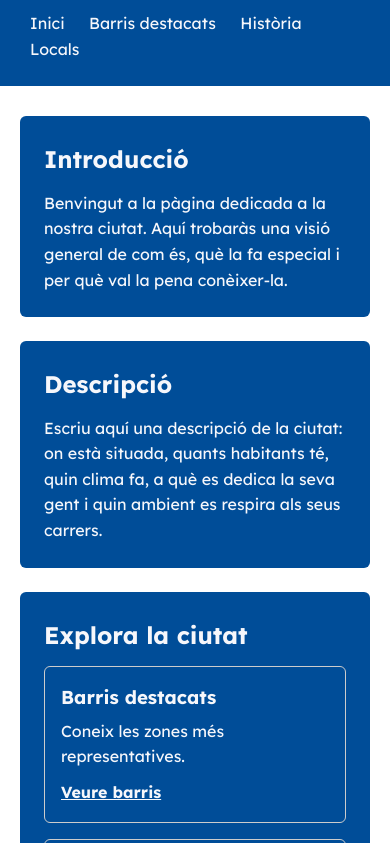
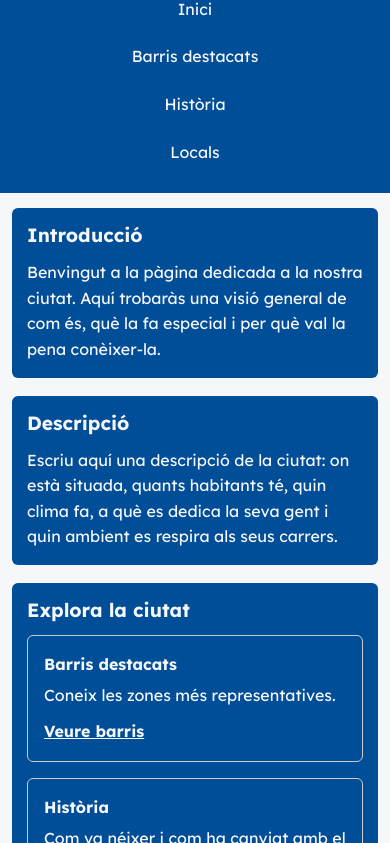
Before and after one commit to Darwin518429/SEO, a plain HTML site: page index.html in a window 390 px wide. Shown: the part 76-919 px from the top of the page. Drawn offline with Linux system fonts and the light colour scheme.

Commit message:
Actualitzacio css

```diff
--- a/css/global.css
+++ b/css/global.css
@@ -1,63 +1,81 @@
-@import url('https://fonts.googleapis.com/css2?family=Lexend:wght@100..900&display=swap');
+/* Font */
+@import url('https://fonts.googleapis.com/css2?family=Lexend:wght@400;500;600;700&display=swap');
 
-
+/* Variables */
 :root {
-  --color-principal: #f6f7fb; /*60%*/
-  --color-secundari: #004d98;/*30%*/
-  --color-accent: #a50044;/*10%*/
+  --color-principal: #f6f7fb;
+  --color-secundari: #004d98;
+  --color-accent: #a50044;
 }
 
-
+/* Reset */
 * {
   box-sizing: border-box;
   margin: 0;
   padding: 0;
+  font-size: 1rem;
+}
+
+h1{font-size: 1.8rem;}
+h2{font-size: 1.125rem;}
+html {
+  scroll-behavior: smooth;
 }
 
 body {
-  font-family: "Lexend", Arial, sans-serif;
+  font-family: "Lexend", Arial, system-ui;
   line-height: 1.6;
   color: var(--color-principal);
-  background: var(--color-primario);
+  background: var(--color-principal);
 }
 
+/* Header */
 header {
-  background:var(--color-secundari);
-  color: var(--color-primario);
+  background: var(--color-secundari);
+  color: var(--color-principal);
   padding: 24px 20px;
   display: flex;
   flex-flow: row wrap;
-  justify-content: space-around
-  ;
+  justify-content: space-around;
   align-items: center;
+  gap: 15px;
 }
 
 header h1 {
   color: var(--color-principal);
   margin-bottom: 12px;
+  line-height: 1.2;
 }
 
-
+/* Navegacio */
+nav {
+  display: flex;
+  flex-wrap: wrap;
+  justify-content: center;
+  gap: 15px;
+}
 
 nav a {
-  color:var(--color-principal);
+  color: var(--color-principal);
   text-decoration: none;
-  margin: 0 10px;
   padding: 4px 0;
   border-bottom: 2px solid transparent;
+  transition: border-color 0.2s ease;
 }
 
 nav a:hover,
-nav a:focus {
+nav a:focus-visible {
   border-bottom-color: var(--color-accent);
 }
 
+/* Contingut principal */
 main {
   max-width: 900px;
   margin: 30px auto;
   padding: 0 20px;
 }
 
+/* Secciones */
 section {
   background: var(--color-secundari);
   padding: 24px;
@@ -67,14 +85,97 @@ section {
 
 section h2 {
   margin-bottom: 12px;
-  color: var(--color-principal)
+  color: var(--color-principal);
+  line-height: 1.3;
 }
 
+/* Enlaces */
+a {
+  overflow-wrap: break-word;
+}
 
+/* Footer */
 footer {
-  background-color: var(--color-secundari);;
+  background-color: var(--color-secundari);
   text-align: center;
   padding: 20px;
   color: var(--color-principal);
   font-size: 0.9rem;
 }
+
+
+/* Tablets y móviles */
+@media (max-width: 768px) {
+  header {
+    flex-direction: column;
+    text-align: center;
+    padding: 20px 15px;
+  }
+
+  header h1 {
+    margin-bottom: 5px;
+    font-size: 1.6rem;
+  }
+
+  nav {
+    gap: 12px;
+  }
+
+  main {
+    margin: 20px auto;
+    padding: 0 15px;
+  }
+
+  section {
+    padding: 18px;
+    margin-bottom: 18px;
+  }
+}
+
+/* Móviles pequeños */
+@media (max-width: 480px) {
+  header h1 {
+    font-size: 1.4rem;
+  }
+
+  nav {
+    flex-direction: column;
+    gap: 8px;
+  }
+
+  nav a {
+    padding: 6px;
+  }
+
+  main {
+    margin: 15px auto;
+    padding: 0 12px;
+  }
+
+  section {
+    padding: 15px;
+  }
+
+  section h2 {
+    font-size: 1.2rem;
+  }
+
+  footer {
+    padding: 15px;
+    font-size: 0.85rem;
+  }
+}
+
+/* Accesibilidad: reducir animaciones */
+@media (prefers-reduced-motion: reduce) {
+  html {
+    scroll-behavior: auto;
+  }
+
+  *,
+  *::before,
+  *::after {
+    transition-duration: 0.01ms !important;
+    animation-duration: 0.01ms !important;
+  }
+}
--- a/index.html
+++ b/index.html
@@ -68,7 +68,7 @@
   </main>
 
   <footer>
-    <p> 2026 La meva ciutat. Projecte de classe.</p>
+    <p>  La meva ciutat Barcelona</p>
   </footer>
 
 </body>
```
Also changed, not shown: sitemap.xml (added, +23 -0 lines), robots.txt (added).
